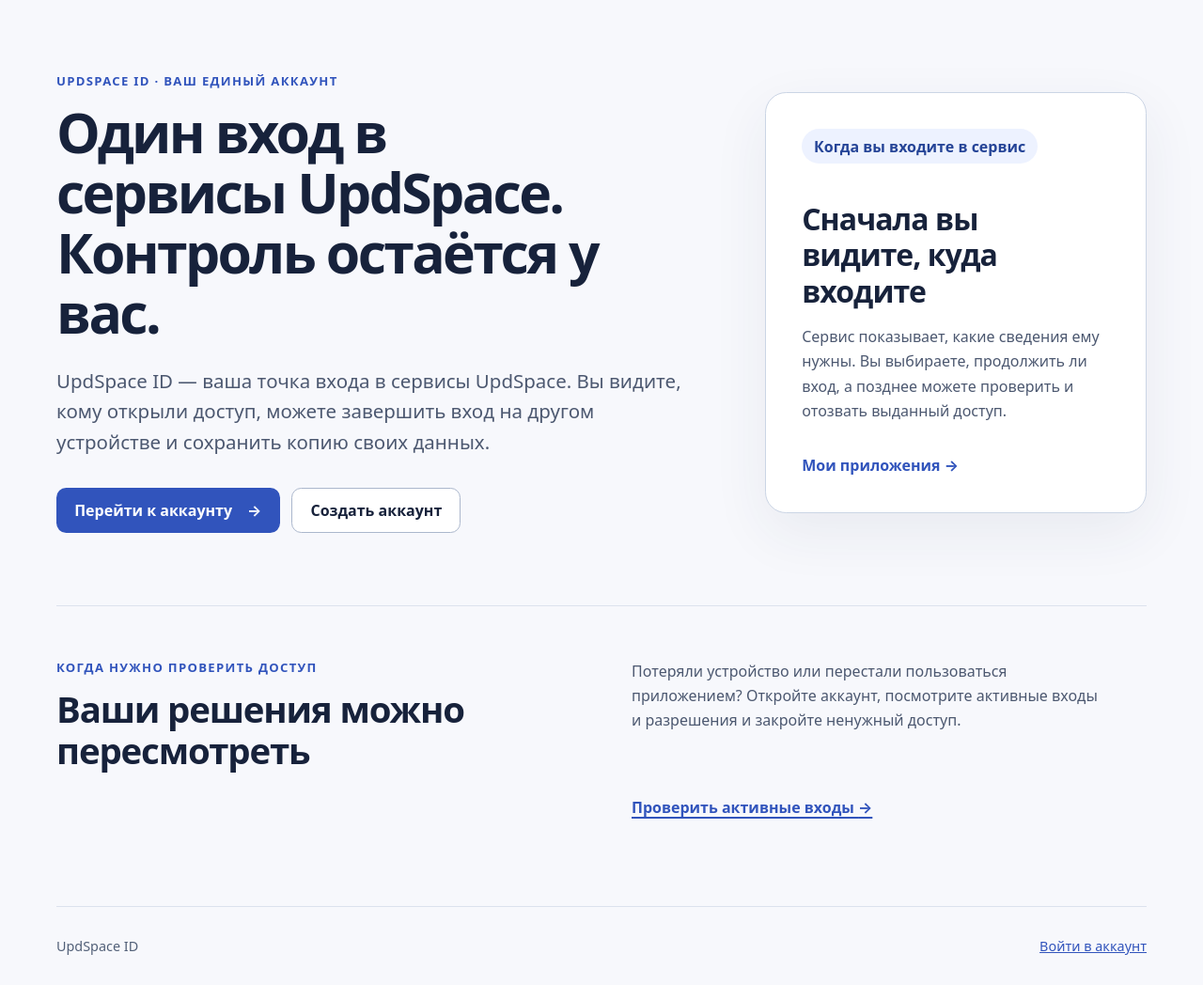
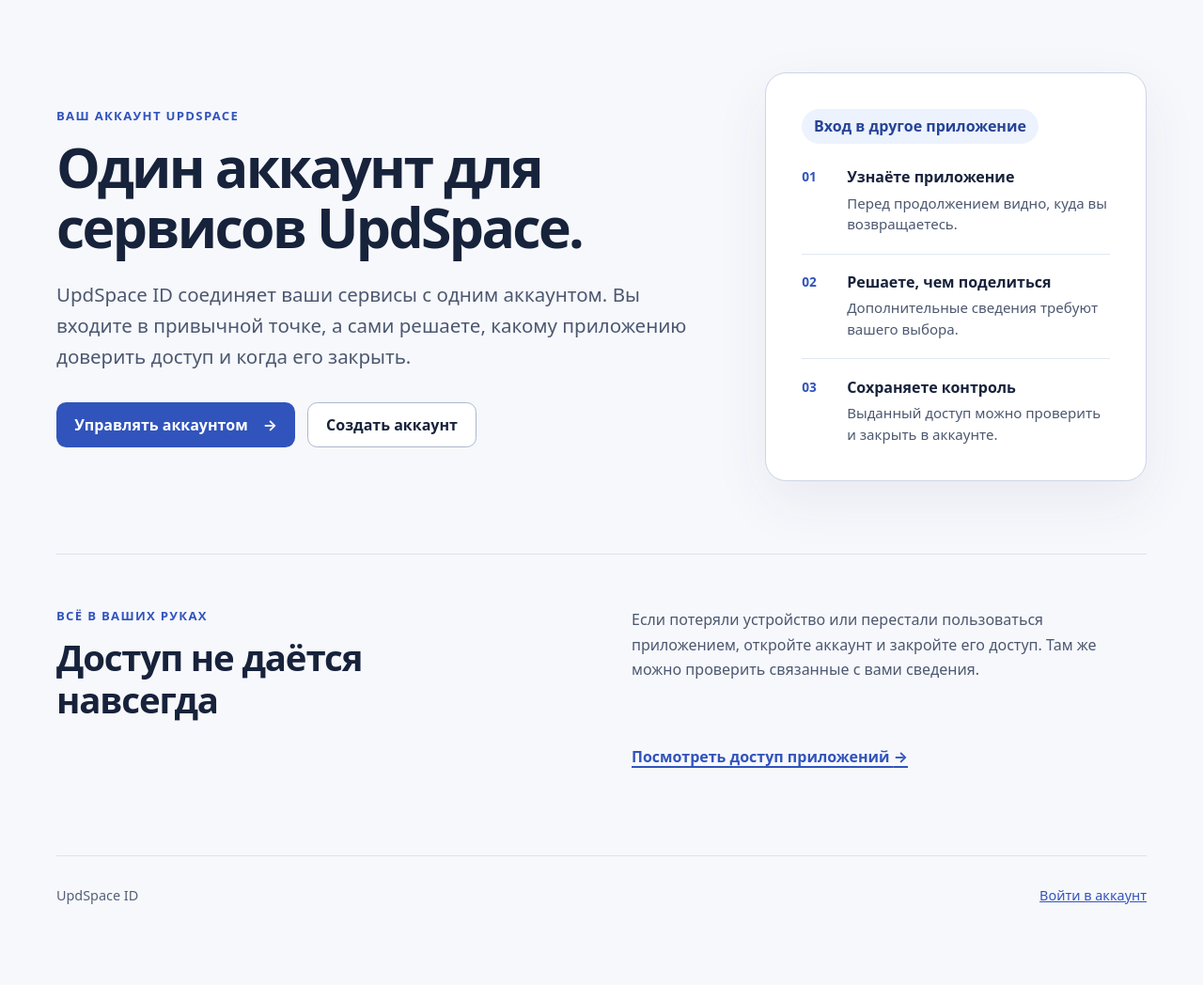
Before and after one commit to updatingspace/id, a Python web app: template services/id-rust/crates/id-web/templates/home.html in a window 1280 px wide. Shown: the part 88-1136 px from the top of the page at 94% size. After the commit the page ends 1050 px from the top, so only its background shows below. Run offline with Jinja, Linux system fonts and the light colour scheme; the template is opened without the code that fills it, so the values that code supplies are empty.

Commit message:
Clarify identity journeys and delayed export UX

```diff
--- a/services/id-rust/crates/id-web/static/account.css
+++ b/services/id-rust/crates/id-web/static/account.css
@@ -105,6 +105,11 @@
 .session-row button { flex: none; }
 .review-actions { display: flex; flex-wrap: wrap; gap: .75rem; }
 .review-actions button { min-height: 3rem; }
+.export-steps { display: grid; grid-template-columns: repeat(3, minmax(0, 1fr)); gap: .75rem; padding: 0; margin: 1.4rem 0; list-style: none; counter-reset: export-step; }
+.export-steps li { min-width: 0; padding: 1rem; border: 1px solid var(--line); border-radius: .7rem; background: var(--canvas); counter-increment: export-step; }
+.export-steps li::before { content: counter(export-step, decimal-leading-zero); display: block; margin-bottom: .7rem; color: var(--action); font-size: .82rem; font-weight: 800; }
+.export-steps strong, .export-steps span { display: block; }
+.export-steps span { margin-top: .35rem; color: var(--muted); font-size: .9rem; }
 [hidden] { display: none !important; }
 @media (max-width: 40rem) {
   header { padding: .85rem 1rem; }
@@ -115,6 +120,7 @@
   nav[aria-label="Разделы аккаунта"] a, .account-nav a { width: 100%; }
   .session-row { align-items: stretch; flex-direction: column; }
   .session-row button { align-self: flex-start; }
+  .export-steps { grid-template-columns: 1fr; }
 }
 @media (prefers-color-scheme: dark) {
   :root { --surface: #1c2637; --canvas: #111827; --ink: #f5f7fb; --muted: #b5c1d4; --line: #39455a; --action: #a8beff; --focus: #a8beff; }
--- a/services/id-rust/crates/id-web/static/consent.css
+++ b/services/id-rust/crates/id-web/static/consent.css
@@ -11,6 +11,8 @@
 legend { font-weight: 650; margin-bottom: .6rem; }
 .scope { display: flex; gap: .7rem; align-items: start; margin: .7rem 0; }
 .scope input { margin-top: .25rem; }
+.required-scope { padding: .75rem; border-radius: .55rem; background: #f0f3fa; }
+.scope-marker { flex: none; display: grid; place-items: center; width: 1.3rem; height: 1.3rem; border-radius: 50%; background: #3154bc; color: #fff; font-size: .85rem; font-weight: 800; }
 .scope > span { display: grid; gap: .15rem; }
 .scope small { color: #51627e; font-size: .78rem; }
 .scope-code { color: #64748b; font-size: .74rem; overflow-wrap: anywhere; }
--- a/services/id-rust/crates/id-web/static/consent.js
+++ b/services/id-rust/crates/id-web/static/consent.js
@@ -21,7 +21,7 @@
     approve.disabled = true;
     deny.disabled = true;
     error.hidden = true;
-    const scopes = Array.from(form.querySelectorAll('input[name="scope"]:checked'))
+    const scopes = Array.from(form.querySelectorAll('input[name="required-scope"], input[name="scope"]:checked'))
       .map((input) => input.value);
     const payload = approved
       ? { request_id: form.dataset.requestId, scopes, remember: document.getElementById("remember").checked }
--- a/services/id-rust/crates/id-web/static/home.css
+++ b/services/id-rust/crates/id-web/static/home.css
@@ -26,10 +26,14 @@
 .secondary { border: 1px solid #abb7cc; background: #fff; }
 .secondary:hover { background: #eef2fb; }
 .identity-card { padding: clamp(1.6rem, 3vw, 2.5rem); border: 1px solid #cbd5e5; border-radius: 1.4rem; background: #fff; box-shadow: 0 1.3rem 3.8rem #24365312; }
-.card-label { display: inline-block; margin-bottom: 2.5rem; padding: .45rem .8rem; border-radius: 100px; color: #254497; background: #edf2ff; font-weight: 800; }
-.identity-card h2 { max-width: 15ch; margin-bottom: 1rem; font-size: clamp(1.65rem, 2.5vw, 2.25rem); line-height: 1.2; letter-spacing: -.03em; }
-.identity-card p:not(.card-label) { color: #4c5870; line-height: 1.65; }
-.identity-card a { display: inline-block; margin-top: 1.1rem; color: #3154bc; font-weight: 750; text-decoration: none; }
+.card-label { display: inline-block; margin-bottom: 1.6rem; padding: .45rem .8rem; border-radius: 100px; color: #254497; background: #edf2ff; font-weight: 800; }
+.entry-steps { list-style: none; display: grid; gap: 1.25rem; margin: 0; padding: 0; }
+.entry-steps li { display: grid; grid-template-columns: 2.2rem minmax(0, 1fr); gap: .8rem; align-items: start; }
+.entry-steps li + li { padding-top: 1.2rem; border-top: 1px solid #e2e7f0; }
+.step-number { color: #3154bc; font-size: .85rem; font-weight: 800; }
+.entry-steps strong, .entry-steps small { display: block; }
+.entry-steps strong { line-height: 1.35; }
+.entry-steps small { margin-top: .3rem; color: #4c5870; font-size: .94rem; line-height: 1.5; }
 .next-step { display: grid; grid-template-columns: minmax(0, 1fr) minmax(0, 1fr); align-items: start; gap: 1rem 4rem; padding: 3.5rem 0 5rem; border-top: 1px solid #dce2ed; }
 .next-step h2 { max-width: 20ch; margin-bottom: 0; font-size: clamp(1.9rem, 3vw, 2.8rem); line-height: 1.15; letter-spacing: -.03em; }
 .next-step > p { max-width: 55ch; margin: 0; color: #4c5870; line-height: 1.65; }
--- a/services/id-rust/crates/id-web/static/login.js
+++ b/services/id-rust/crates/id-web/static/login.js
@@ -32,10 +32,10 @@
   const requestedNext = new URLSearchParams(window.location.search).get("next");
   const returnPath = safeReturnPath(requestedNext);
   if (authContext && requestedNext && (returnPath.startsWith("/oauth/consent?") || returnPath.startsWith("/authorize?"))) {
-    document.getElementById("login-title").textContent = "Подтвердите вход";
-    document.querySelector(".intro").textContent = "Вы переходите из другого сервиса через UpdSpace ID.";
+    document.getElementById("login-title").textContent = "Войдите, чтобы продолжить";
+    document.querySelector(".intro").textContent = "Вы открываете другой сервис через единый аккаунт UpdSpace ID.";
     submit.textContent = "Продолжить к разрешениям";
-    authContext.textContent = "После подтверждения аккаунта мы покажем название приложения и запрошенные сведения. Сам вход ещё не даёт приложению доступ: решение вы примете на следующем шаге.";
+    authContext.textContent = "Это вход в ваш аккаунт. Затем мы покажем название приложения и запрошенные сведения. Разрешения вы выберете отдельно; без вашего решения данные приложению не передадутся.";
     authContext.hidden = false;
   }
 
--- a/services/id-rust/crates/id-web/templates/admin-error.html
+++ b/services/id-rust/crates/id-web/templates/admin-error.html
@@ -5,7 +5,7 @@
   <meta name="viewport" content="width=device-width,initial-scale=1">
   <meta name="robots" content="noindex,nofollow">
   <title>{{ title }} — UpdSpace ID</title>
-  <link rel="stylesheet" href="/_id/admin.css?v=20261007-2">
+  <link rel="stylesheet" href="/_id/admin.css?v=20261007-3">
 </head>
 <body>
   <a class="skip-link" href="#main">К содержанию</a>
--- a/services/id-rust/crates/id-web/templates/home.html
+++ b/services/id-rust/crates/id-web/templates/home.html
@@ -3,9 +3,9 @@
 <head>
   <meta charset="utf-8">
   <meta name="viewport" content="width=device-width,initial-scale=1">
-  <meta name="description" content="UpdSpace ID — единый аккаунт для сервисов UpdSpace. Проверяйте, где вы вошли, кому открыт доступ и какие данные связаны с вашим аккаунтом.">
-  <title>UpdSpace ID — ваш аккаунт и доступ к сервисам</title>
-  <link rel="stylesheet" href="/_id/home.css?v=ux-20261007-1">
+  <meta name="description" content="UpdSpace ID — одна точка входа в сервисы UpdSpace. Вы решаете, какие приложения получают доступ к вашему аккаунту.">
+  <title>UpdSpace ID — одна точка входа</title>
+  <link rel="stylesheet" href="/_id/home.css?v=ux-20261007-2">
 </head>
 <body>
   <a class="skip-link" href="#main">К содержанию</a>
@@ -20,28 +20,30 @@
     <main id="main">
       <section class="hero" aria-labelledby="home-title">
         <div class="hero-copy">
-          <p class="eyebrow">UpdSpace ID · ваш единый аккаунт</p>
-          <h1 id="home-title">Один вход в сервисы UpdSpace. Контроль остаётся у вас.</h1>
-          <p class="lead">UpdSpace ID — ваша точка входа в сервисы UpdSpace. Вы видите, кому открыли доступ, можете завершить вход на другом устройстве и сохранить копию своих данных.</p>
+          <p class="eyebrow">Ваш аккаунт UpdSpace</p>
+          <h1 id="home-title">Один аккаунт для сервисов UpdSpace.</h1>
+          <p class="lead">UpdSpace ID соединяет ваши сервисы с одним аккаунтом. Вы входите в привычной точке, а сами решаете, какому приложению доверить доступ и когда его закрыть.</p>
           <div class="actions">
-            <a class="primary" href="/account">Перейти к аккаунту <span aria-hidden="true">→</span></a>
+            <a class="primary" href="/account">Управлять аккаунтом <span aria-hidden="true">→</span></a>
             <a class="secondary" href="/signup">Создать аккаунт</a>
           </div>
         </div>
-        <div class="identity-card" aria-label="Как устроен вход через UpdSpace ID">
-          <p class="card-label">Когда вы входите в сервис</p>
-          <h2>Сначала вы видите, куда входите</h2>
-          <p>Сервис показывает, какие сведения ему нужны. Вы выбираете, продолжить ли вход, а позднее можете проверить и отозвать выданный доступ.</p>
-          <a href="/account?section=apps">Мои приложения <span aria-hidden="true">→</span></a>
+        <div class="identity-card" aria-label="Путь входа через UpdSpace ID">
+          <p class="card-label">Вход в другое приложение</p>
+          <ol class="entry-steps">
+            <li><span class="step-number">01</span><span><strong>Узнаёте приложение</strong><small>Перед продолжением видно, куда вы возвращаетесь.</small></span></li>
+            <li><span class="step-number">02</span><span><strong>Решаете, чем поделиться</strong><small>Дополнительные сведения требуют вашего выбора.</small></span></li>
+            <li><span class="step-number">03</span><span><strong>Сохраняете контроль</strong><small>Выданный доступ можно проверить и закрыть в аккаунте.</small></span></li>
+          </ol>
         </div>
       </section>
       <section class="next-step" aria-labelledby="next-step-title">
         <div>
-          <p class="eyebrow">Когда нужно проверить доступ</p>
-          <h2 id="next-step-title">Ваши решения можно пересмотреть</h2>
+          <p class="eyebrow">Всё в ваших руках</p>
+          <h2 id="next-step-title">Доступ не даётся навсегда</h2>
         </div>
-        <p>Потеряли устройство или перестали пользоваться приложением? Откройте аккаунт, посмотрите активные входы и разрешения и закройте ненужный доступ.</p>
-        <a href="/account?section=sessions">Проверить активные входы <span aria-hidden="true">→</span></a>
+        <p>Если потеряли устройство или перестали пользоваться приложением, откройте аккаунт и закройте его доступ. Там же можно проверить связанные с вами сведения.</p>
+        <a href="/account?section=apps">Посмотреть доступ приложений <span aria-hidden="true">→</span></a>
       </section>
     </main>
     <footer class="site-footer"><span>UpdSpace ID</span><a href="/login">Войти в аккаунт</a></footer>
--- a/services/id-rust/crates/id-web/templates/login.html
+++ b/services/id-rust/crates/id-web/templates/login.html
@@ -5,7 +5,7 @@
   <meta name="viewport" content="width=device-width,initial-scale=1" />
   <title>Вход — UpdSpace ID</title>
   <link rel="stylesheet" href="/_id/login.css?v=ux-20261006-2" />
-  <script src="/_id/login.js?v=ux-20261006-3" defer></script>
+  <script src="/_id/login.js?v=ux-20261007-1" defer></script>
 </head>
 <body>
   <main class="auth-shell">
```
Also changed, not shown: docs/rust-migration/identity-ux-and-export.md (+20 -16 lines), services/id-rust/crates/id-web/static/admin.css (+14 -7 lines), services/id-rust/crates/id-web/templates/account-export.html (+10 -5 lines), services/id-rust/crates/id-web/templates/admin-deletions.html (+25 -15 lines), services/id-rust/crates/id-web/templates/consent.html (+14 -10 lines), 2 other files.
